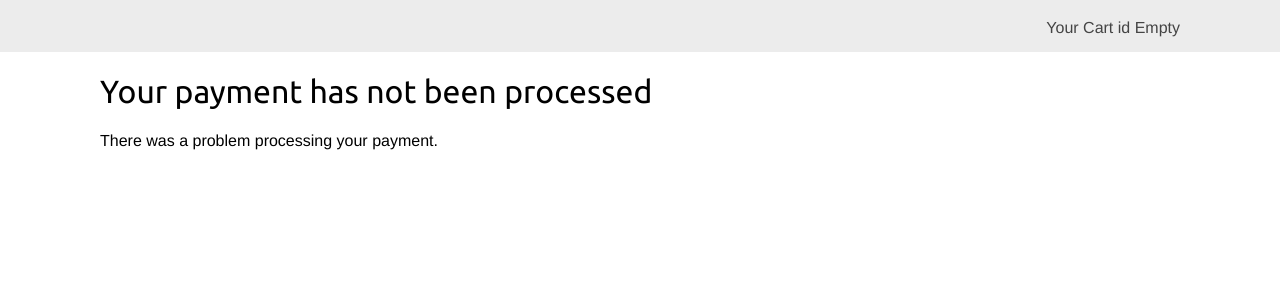
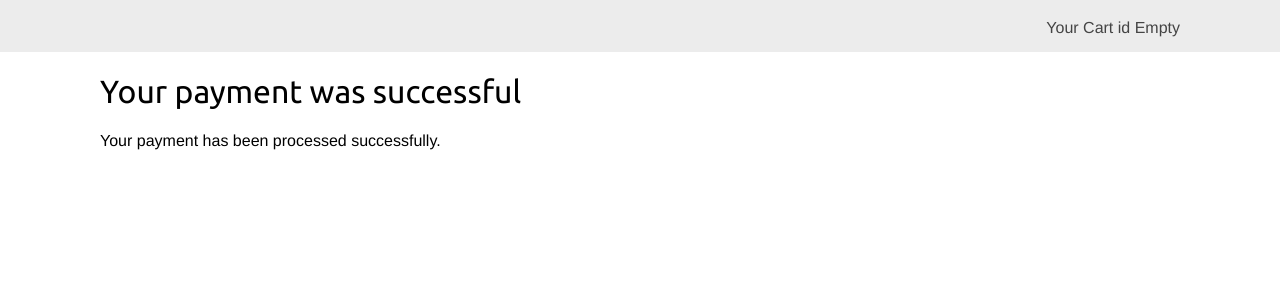
Before and after one commit to Jumaantony/django-shop, a Django app: page /payment/done/ in a window 1280 px wide. Shown: the part 46-346 px from the top of the page. Run offline with Django 3.2, Linux system fonts and the light colour scheme; parts of the project's set-up code (start-up, migrations or seed data) failed here and were passed over.

Commit message:
fixing paymenet integration error

```diff
--- a/orders/tasks.py
+++ b/orders/tasks.py
@@ -2,7 +2,7 @@ from celery import Celery
 from django.core.mail import send_mail
 from .models import Order
 
-app = Celery('tasks', broker='amqp://guest:**@localhost:5672//')
+app = Celery('tasks', broker='amqp://guest:guest@localhost:5672/')
 
 
 @app.task
--- a/payment/templates/payment/done.html
+++ b/payment/templates/payment/done.html
@@ -1,7 +1,8 @@
 {% extends "shop/base.html" %}
+{% block title %}Payment successful{% endblock %}
 
-{% block title %}Payment canceled{% endblock %}
 {% block content %}
-    <h1>Your payment has not been processed</h1>
-    <p>There was a problem processing your payment.</p>
+    <h1>Your payment was successful</h1>
+    <p>Your payment has been processed successfully.</p>
+
 {% endblock %}
```
Also changed, not shown: db.sqlite3.
